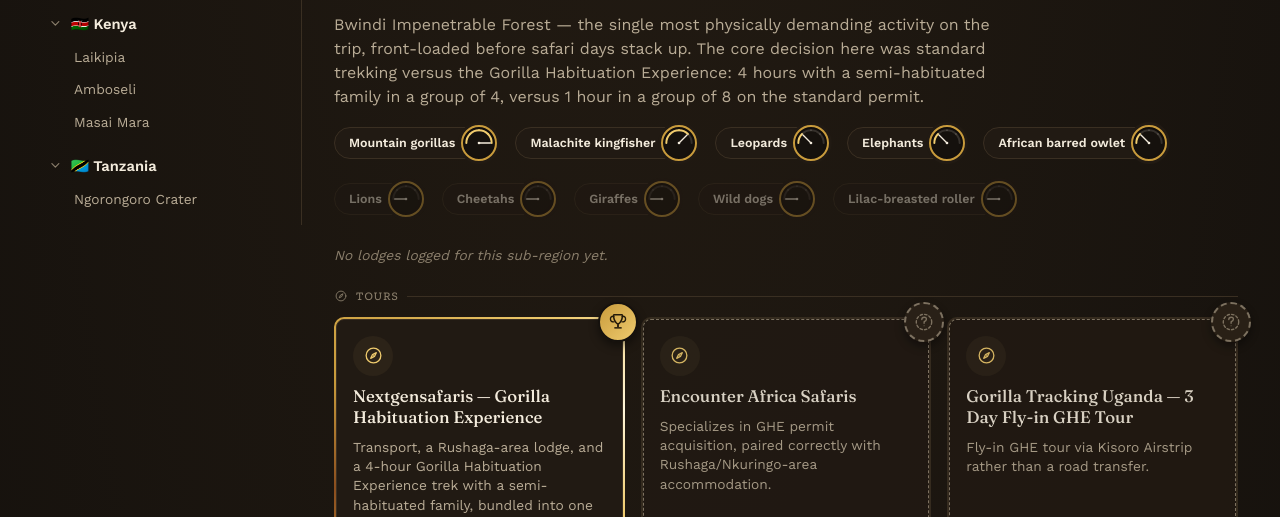
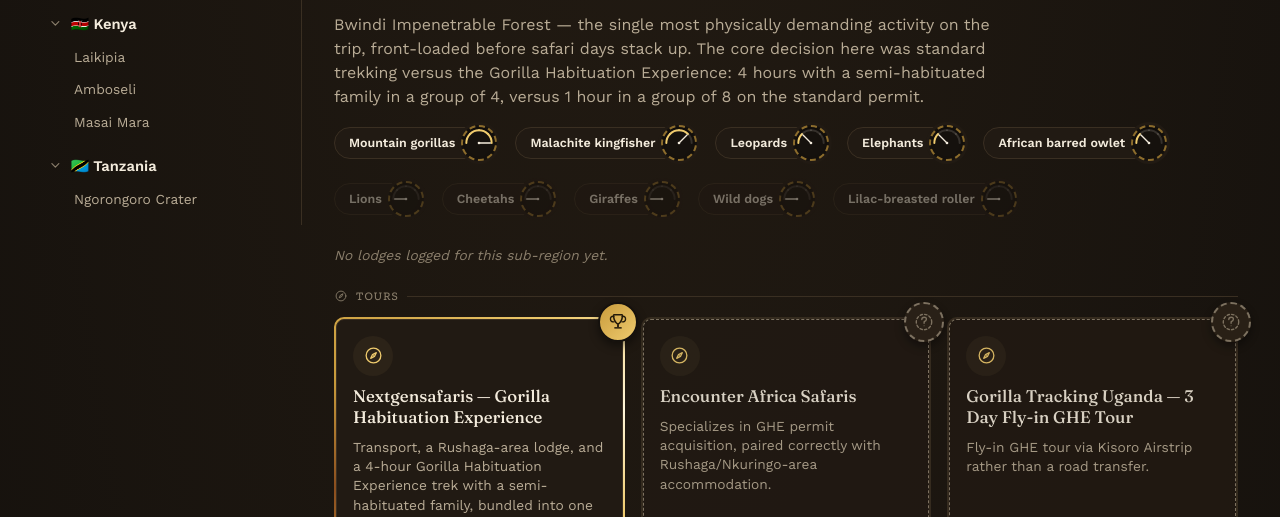
Before and after one commit to RussellUresti/safari, a plain HTML site: page index.html in a window 1280 px wide. Shown: the part 228-745 px from the top of the page. Drawn offline with nearby package versions, Linux system fonts and the light colour scheme.

Commit message:
Color update

```diff
--- a/styles.css
+++ b/styles.css
@@ -13,6 +13,7 @@
   --ink-faint:   #8B7F6C;
 
   --gold:        #C89B3C;
+  --half-gold:   #C89B3CAA;
   --gold-bright: #EFCB6E;
   --rust:        #B15A32;
   --sage:        #8A9A5B;
@@ -262,7 +263,7 @@
   justify-content: center;
   border-radius: 50%;
   background: var(--void);
-  border: 2px solid var(--gold);
+  border: 2px dashed var(--half-gold);
   box-shadow: 0 0 0 3px var(--panel), inset 0 1px 3px rgba(0, 0, 0, 0.5);
 }
 .gauge-track {
```
